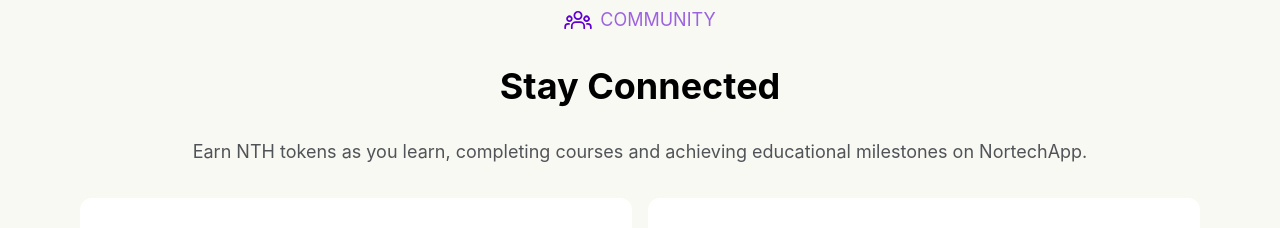
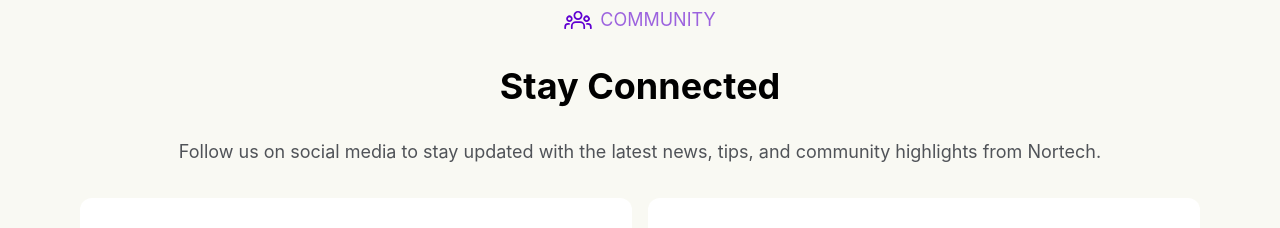
Before and after one commit to Leonardo-Borges-AF/nortechAPP-website, a React (Vite) app: page / in a window 1280 px wide. Shown: the part 6240-6468 px from the top of the page. Built offline with nearby package versions, Linux system fonts and the light colour scheme; a web font is replaced by a local one.

Commit message:
fix/StayConnected

```diff
--- a/src/pages/Home/components/StayConnected.component.tsx
+++ b/src/pages/Home/components/StayConnected.component.tsx
@@ -17,23 +17,24 @@ export const StayConnected = () => {
                         Stay Connected
                     </h2>
 
-                    <span className="text-[#505358] leading-7 text-lg font-normal">Earn NTH tokens as you learn, completing courses and achieving educational milestones on NortechApp.</span>
+                    <span className="text-[#505358] leading-7 text-lg font-normal">Follow us on social media to stay updated with the latest news, tips, and community highlights from Nortech.</span>
 
                     <div className='flex gap-4 w-full'>
-                        <div className='flex flex-col p-6 rounded-xl w-full min-w-[270px] bg-white'>
+                        <a href="https://discord.gg/Uxb3qkhd" className='flex flex-col p-6 rounded-xl w-full min-w-[270px] bg-white hover:bg-[#6001D1] hover:bg-opacity-70 transition duration-700' target="_blank" rel="noopener noreferrer">
                             <img src={DiscordIcon} className='m-auto h-full w-[325px]' />
                             <div className='flex flex-col gap-4 mt-auto'>
                                 <label className='font-bold text-3xl'>Join Our <span className='text-[#6001D1]'>Discord</span> Community</label>
                                 <p className='opacity-60'>Engage with fellow learners, get real-time support, and access exclusive content on our vibrant Discord server.</p>
                             </div>
-                        </div>
-                        <div className='flex flex-col p-6 rounded-xl w-full  min-w-[270px] bg-white'>
+                        </a>
+
+                        <a href="https://discord.gg/Uxb3qkhd" className='flex flex-col p-6 rounded-xl w-full min-w-[270px] bg-white hover:bg-[#6001D1] hover:bg-opacity-70 transition duration-700' target="_blank" rel="noopener noreferrer">
                             <img src={XIcon} className='mx-auto py-28' />
                             <div className='flex flex-col gap-4 mt-auto'>
                                 <label className='font-bold text-3xl'>Follow Us on <span className='text-[#6001D1]'>X</span></label>
                                 <p className='opacity-60'>Stay updated with the latest news, insights, and opportunities by following us on X.</p>
                             </div>
-                        </div>
+                        </a>
                     </div>
 
                 </div>
@@ -56,12 +57,12 @@ export const StayConnected = () => {
 
                         </div>
                         <p className='text-[#505358] text-lg text-center'>
-                            Earn NTH tokens as you learn, completing courses and achieving educational milestones on NortechApp.
+                            Follow us on social media to stay updated with the latest news, tips, and community highlights from Nortech.
                         </p>
 
                     </div>
                     <div className=' flex flex-col gap-8 w-full '>
-                        <div className='w-full rounded-xl p-6 gap-6 bg-white flex flex-col justify-center items-center '>
+                        <a className='w-full rounded-xl p-6 gap-6 bg-white flex flex-col justify-center items-center hover:bg-[#6001D1] hover:bg-opacity-70' href="https://discord.gg/Uxb3qkhd" target="_blank" rel="noopener noreferrer">
                             <div className='w-full h-[235px] flex justify-center'>
                                 <img src={DiscordIcon} className='w-[186.28px] h-[211.12px]' />
                             </div>
@@ -74,8 +75,8 @@ export const StayConnected = () => {
                                 </p>
                             </div>
 
-                        </div>
-                        <div className='w-full rounded-xl p-6 gap-6 bg-white flex flex-col'>
+                        </a>
+                        <a className='w-full rounded-xl p-6 gap-6 bg-white flex flex-col hover:bg-[#6001D1] hover:bg-opacity-70' href="https://discord.gg/Uxb3qkhd" target="_blank" rel="noopener noreferrer">
                             <div className='w-full flex justify-center'>
                                 <img src={XIcon} className='w-[198.36px] h-[267px]' />
                             </div>
@@ -83,7 +84,7 @@ export const StayConnected = () => {
                                 <label className='font-bold text-3xl font-sans'>Follow Us on <span className='text-[#6001D1]'>X</span></label>
                                 <p className='opacity-60 text-center text-lg text-black'>Stay updated with the latest news, insights, and opportunities by following us on X.</p>
                             </div>
-                        </div>
+                        </a>
                     </div>
                 </div>
             </div>
```
